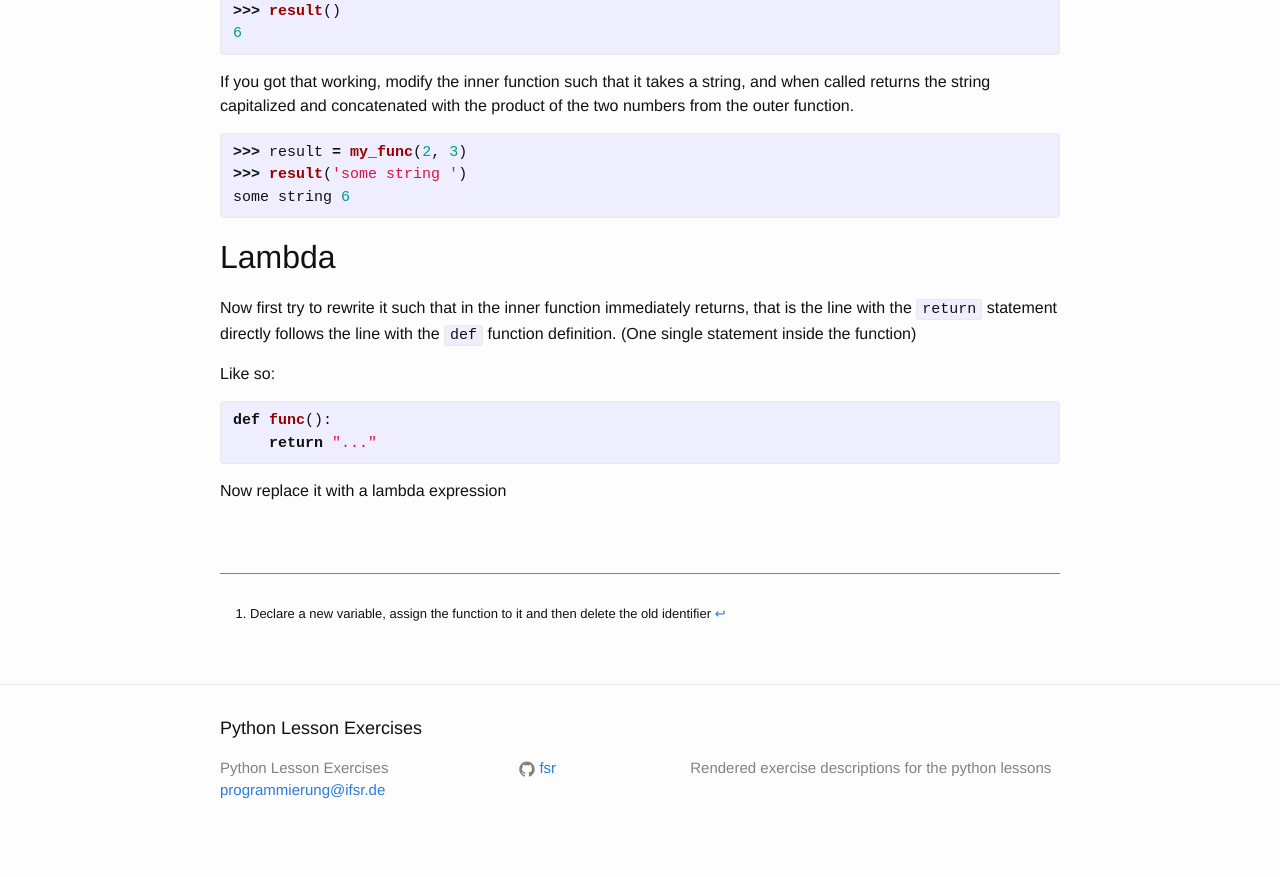
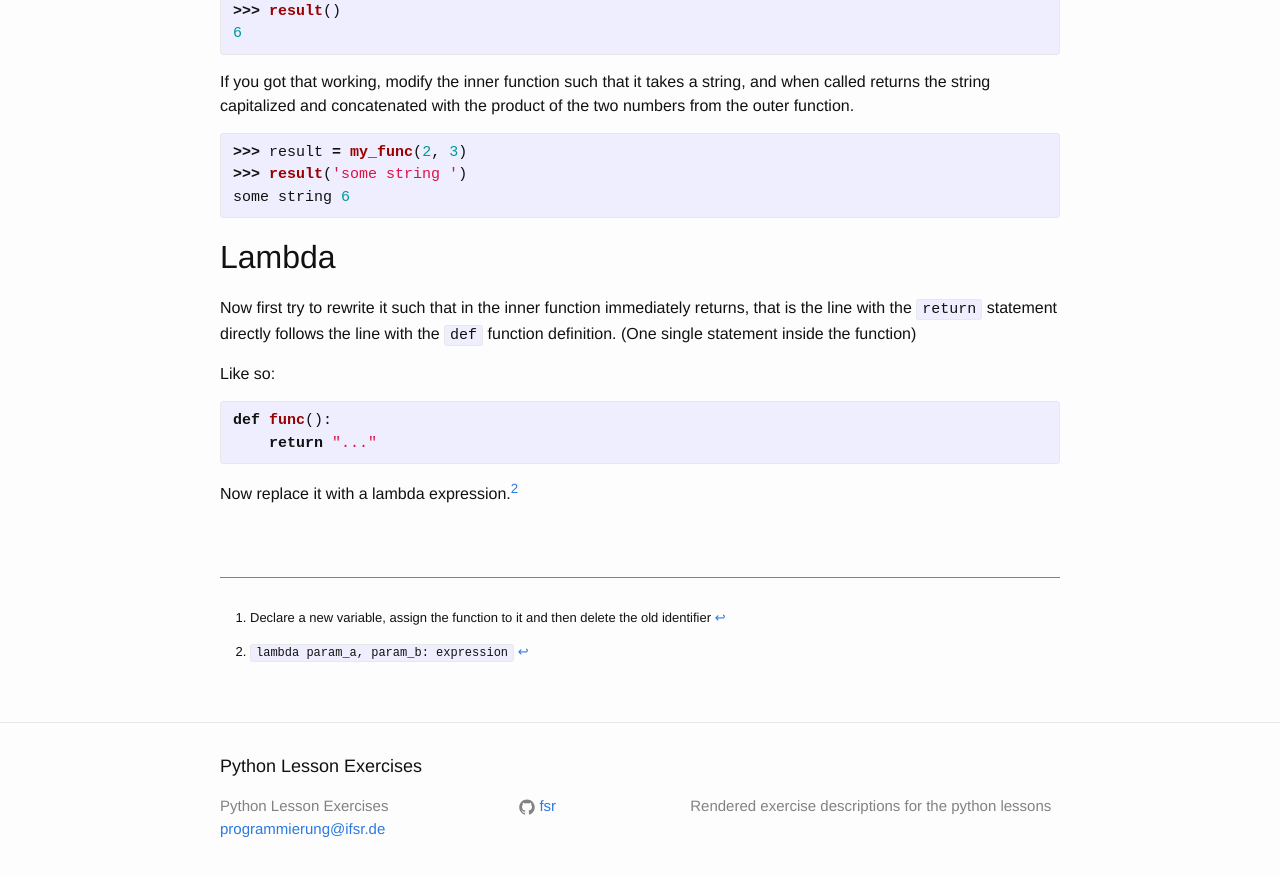
Before and after one commit to fsr/python-lessons, a Jekyll site: the page built from _exercises/functions.md, in a window 1280 px wide and 900 px high, scrolled down 682 px. Shown: the top 877 px of the window. Built offline with Jekyll 4.4.1, drawn with Linux system fonts in a browser that asks for light colours.

Commit message:
minor improvements

```diff
--- a/_exercises/functions.md
+++ b/_exercises/functions.md
@@ -44,4 +44,7 @@ def func():
     return "..."
 {% endhighlight %}
 
-Now replace it with a lambda expression
+Now replace it with a lambda expression.[^lambda]
+
+[^lambda]:
+    `lambda param_a, param_b: expression`
```
Also changed, not shown: _exercises/argparse.md (+1 -1 lines).
